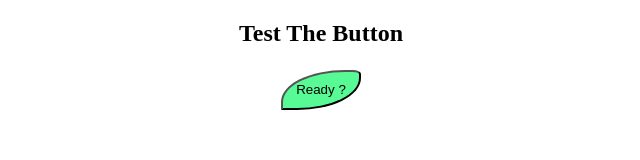
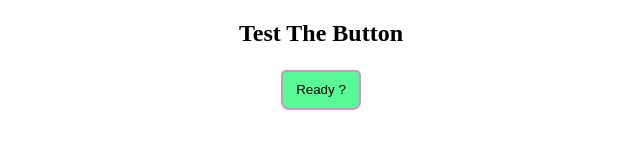
Before and after one commit to web31/Aaaah, a plain HTML site: page index.html in a window 1280 px wide. Shown: the whole page, without its empty margins (319-959 px from the left). Drawn offline with Linux system fonts and the light colour scheme.

Commit message:
Update index.html

```diff
--- a/index.html
+++ b/index.html
@@ -1,3 +1,3 @@
-<!DOCTYPE html><html lang="en"><head><meta charset="UTF-8"><meta name="viewport" content="width=device-width, initial-scale=1.0"><meta http-equiv="X-UA-Compatible" content="ie=edge"><title>Button-Test-progress</title><style> * {margin: 2;padding: 0;align-items: center;text-align: center;}#button-test {position: relative;padding: 5px;margin: 3px;height: 40px;width: 80px;border-radius:80% 10% 80% 0%;background-color: #57fa94;color: black;}</style></head><body><h2>Test The Button</h2><button id="button-test" type="button">Ready ?</button><script>const button = document.getElementById("button-test");button.addEventListener("click", function(){//document.write("");
+<!DOCTYPE html><html lang="en"><head><meta charset="UTF-8"><meta name="viewport" content="width=device-width, initial-scale=1.0"><meta http-equiv="X-UA-Compatible" content="ie=edge"><title>Button-Test-progress</title><style> * {margin: 2;padding: 0;align-items: center;text-align: center;}#button-test {position: relative;padding: 5px;margin: 3px;height: 40px;width: 80px;border-radius:5px 5px 8px 8px;border: 2px solid #d193c6; background-color: #57fa94;color: black;}</style></head><body><h2>Test The Button</h2><button id="button-test" type="button">Ready ?</button><script>const button = document.getElementById("button-test");button.addEventListener("click", function(){//document.write("");
 
     document.body.innerHTML = "<marquee><h2>Fuck You Motherboard ! 😆</h2></marquee><br><h1>🖕🏼</h1>";});</script></body></html>
```
